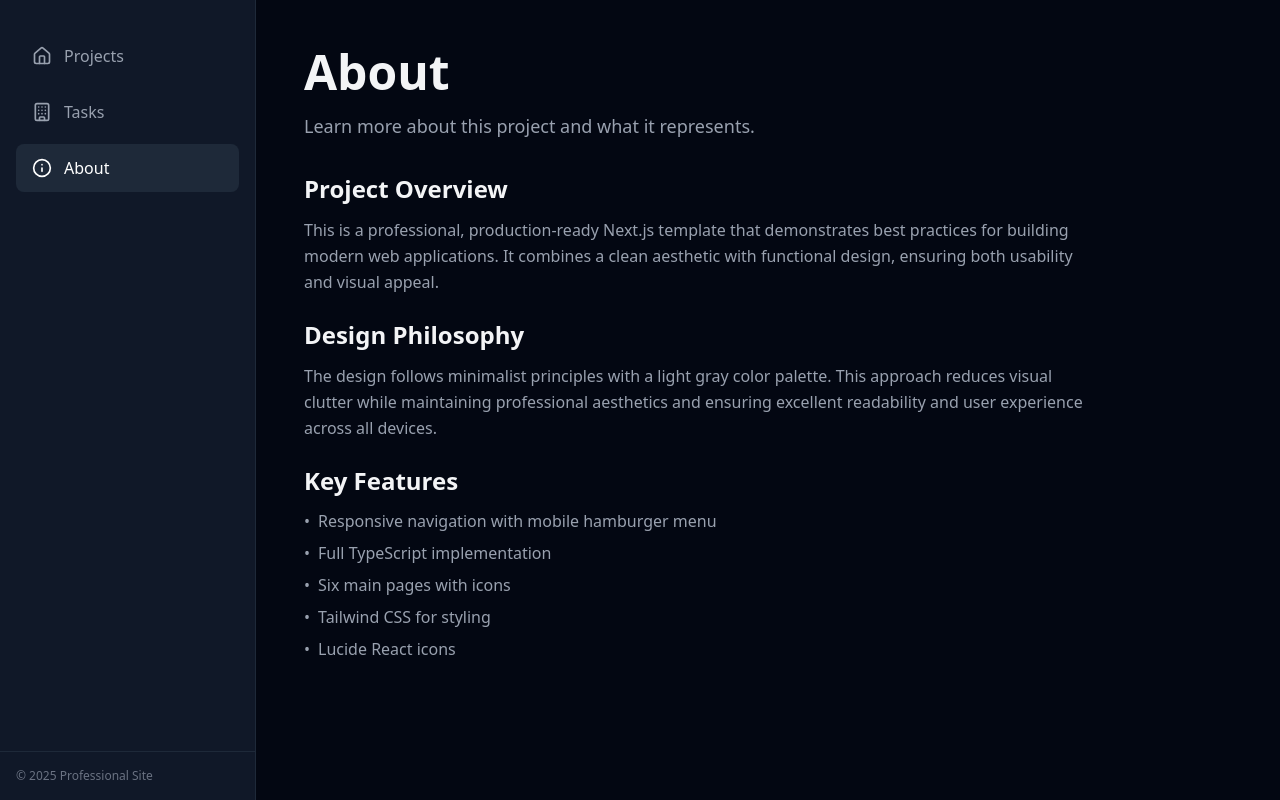
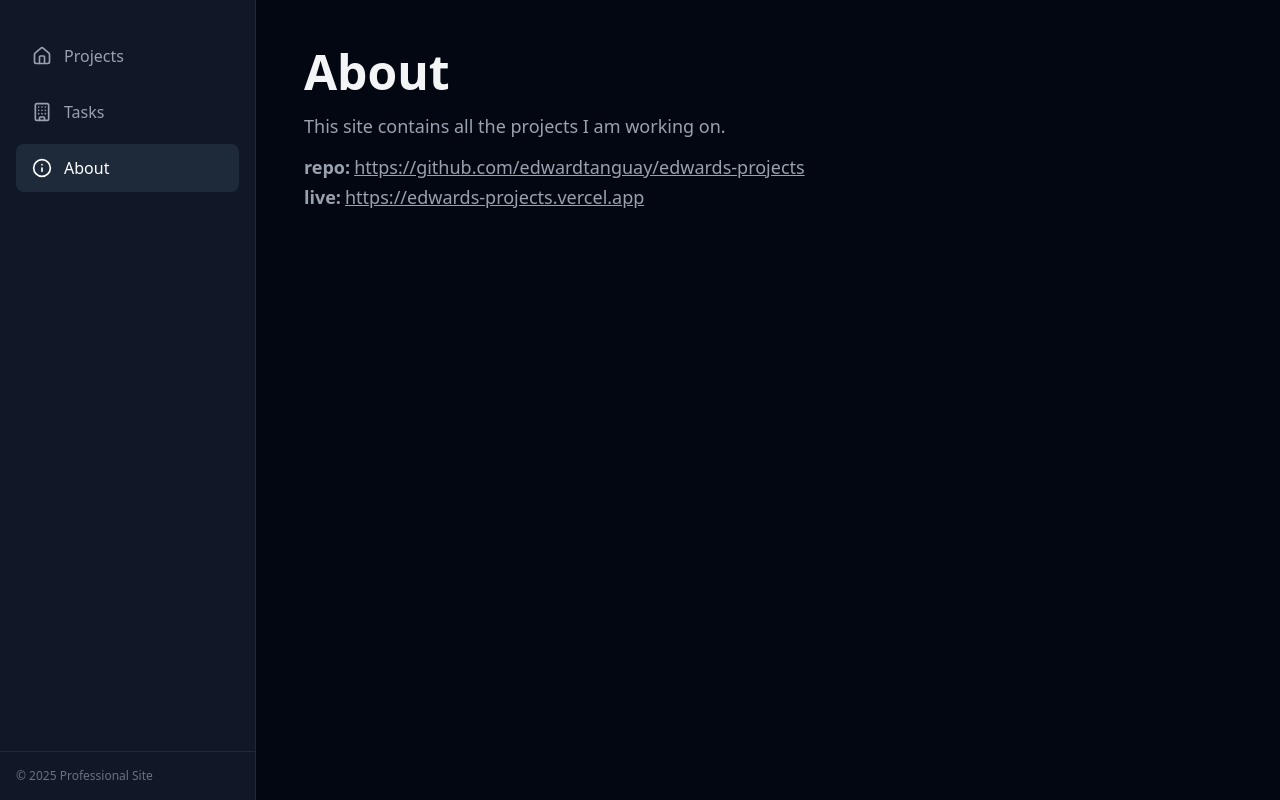
Before and after one commit to edwardtanguay/edwards-projects-v2, a Next.js app: page /about in a window 1280 px wide. Built offline with nearby package versions, Linux system fonts and the light colour scheme.

Commit message:
...about page

```diff
--- a/src/app/about/page.tsx
+++ b/src/app/about/page.tsx
@@ -7,62 +7,32 @@ export default function About() {
 						About
 					</h1>
 					<p className="text-lg text-gray-400 leading-relaxed">
-            Learn more about this project and what it represents.
+						<p className="mb-3">
+							This site contains all the projects I am working on.
 						</p>
+						<div>
+							<div className="flex gap-1">
+								<p className="font-bold">repo:</p>
+								<a
+									className="underline line-clamp-1"
+									target="_blank"
+									href="https://github.com/edwardtanguay/edwards-projects"
+								>
+									https://github.com/edwardtanguay/edwards-projects
+								</a>
 							</div>
-
-        <div className="space-y-6">
-          <section>
-            <h2 className="text-2xl font-semibold text-gray-100 mb-3">
-              Project Overview
-            </h2>
-            <p className="text-gray-400 leading-relaxed">
-              This is a professional, production-ready Next.js template that
-              demonstrates best practices for building modern web applications.
-              It combines a clean aesthetic with functional design, ensuring
-              both usability and visual appeal.
+							<div className="flex gap-1">
+								<p className="font-bold">live:</p>
+								<a
+									className="underline line-clamp-1"
+									target="_blank"
+									href="https://edwards-projects.vercel.app"
+								>
+									https://edwards-projects.vercel.app
+								</a>
+							</div>
+						</div>
 					</p>
-          </section>
-
-          <section>
-            <h2 className="text-2xl font-semibold text-gray-100 mb-3">
-              Design Philosophy
-            </h2>
-            <p className="text-gray-400 leading-relaxed">
-              The design follows minimalist principles with a light gray color
-              palette. This approach reduces visual clutter while maintaining
-              professional aesthetics and ensuring excellent readability and
-              user experience across all devices.
-            </p>
-          </section>
-
-          <section>
-            <h2 className="text-2xl font-semibold text-gray-100 mb-3">
-              Key Features
-            </h2>
-            <ul className="space-y-2 text-gray-400">
-              <li className="flex gap-2">
-                <span className="text-gray-400">•</span>
-                <span>Responsive navigation with mobile hamburger menu</span>
-              </li>
-              <li className="flex gap-2">
-                <span className="text-gray-400">•</span>
-                <span>Full TypeScript implementation</span>
-              </li>
-              <li className="flex gap-2">
-                <span className="text-gray-400">•</span>
-                <span>Six main pages with icons</span>
-              </li>
-              <li className="flex gap-2">
-                <span className="text-gray-400">•</span>
-                <span>Tailwind CSS for styling</span>
-              </li>
-              <li className="flex gap-2">
-                <span className="text-gray-400">•</span>
-                <span>Lucide React icons</span>
-              </li>
-            </ul>
-          </section>
 				</div>
 			</div>
 		</div>
```
Lines whose indentation alone changed are shown as unchanged.
